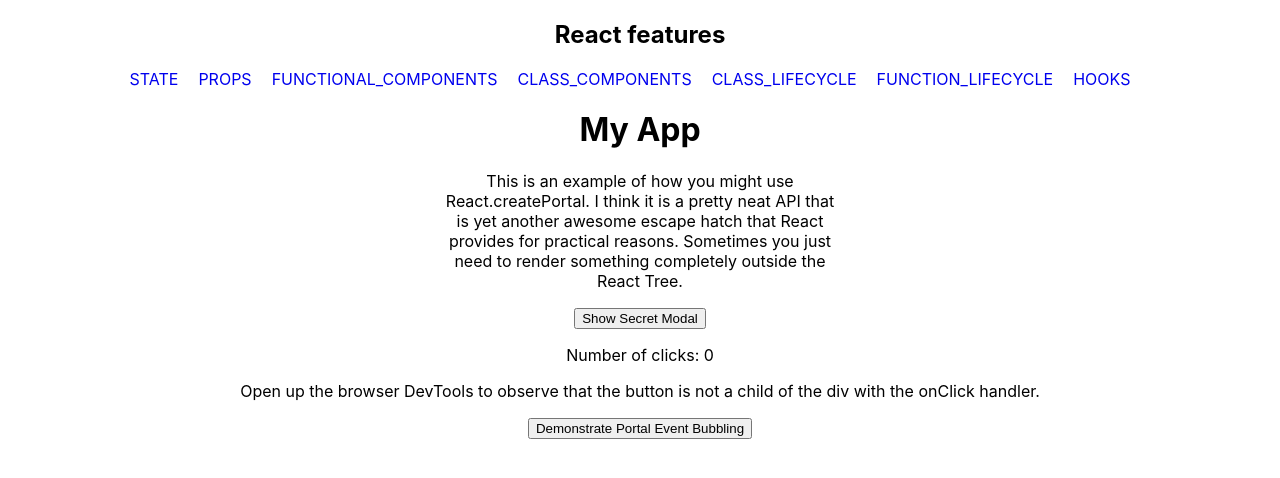
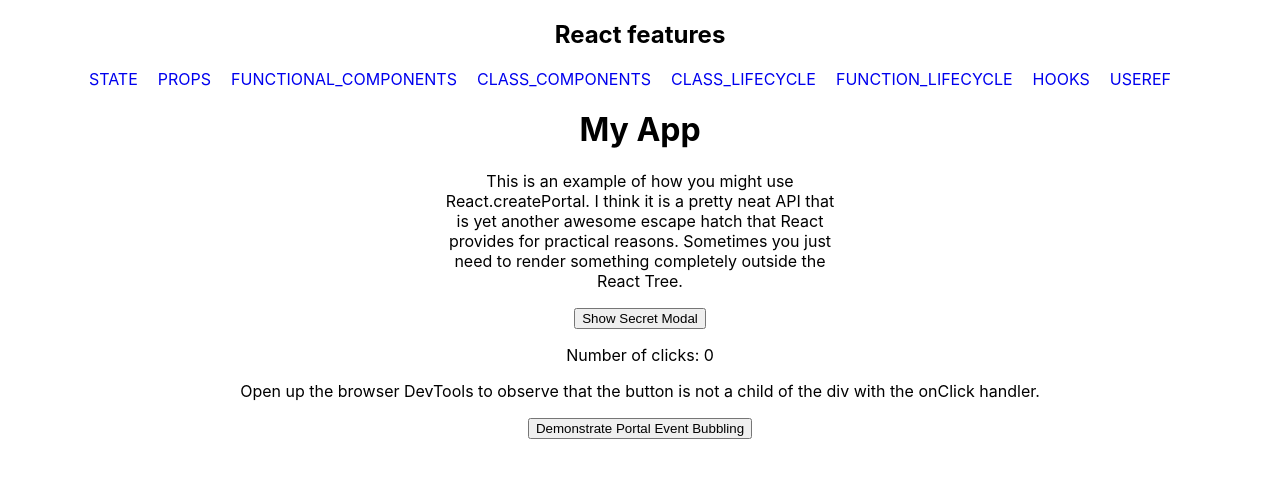
Before and after one commit to bhatappu11/ReactPractice, a React (Create React App) app: page / in a window 1280 px wide. Shown: the top 478 px of the page. Built offline with nearby package versions, Linux system fonts and the light colour scheme.

Commit message:
[Arpitha]REFACTORED: link to the useref page

```diff
--- a/src/pages/home/Home.jsx
+++ b/src/pages/home/Home.jsx
@@ -20,6 +20,8 @@ function Home() {
                     <span style={{padding:'10px'}}></span>
                     <Link style={{ textDecoration: "none"}} to="/hooks">HOOKS</Link>
                     <span style={{padding:'10px'}}></span>
+                    <Link style={{ textDecoration: "none"}} to="/useref">USEREF</Link>
+                    <span style={{padding:'10px'}}></span>
             </div>
         </div>
     )
```
